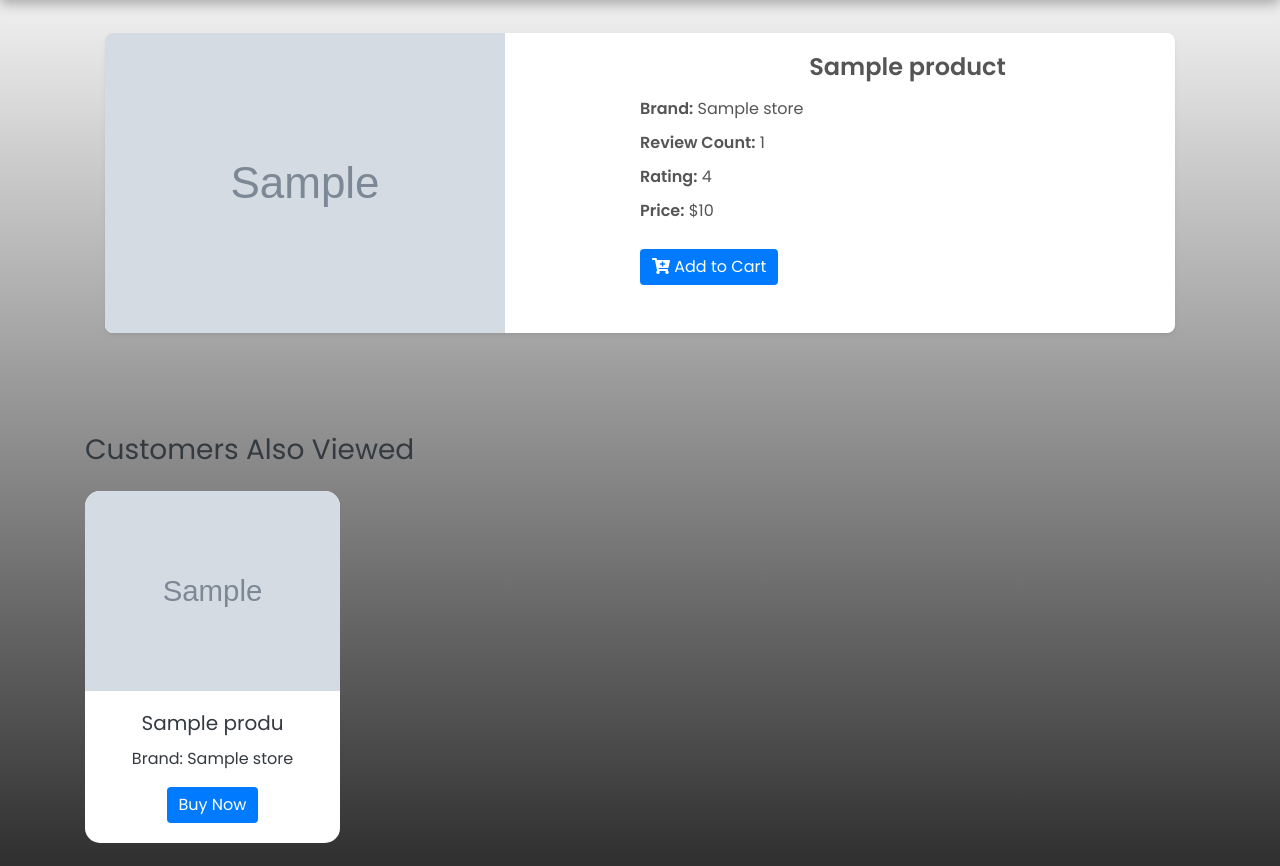
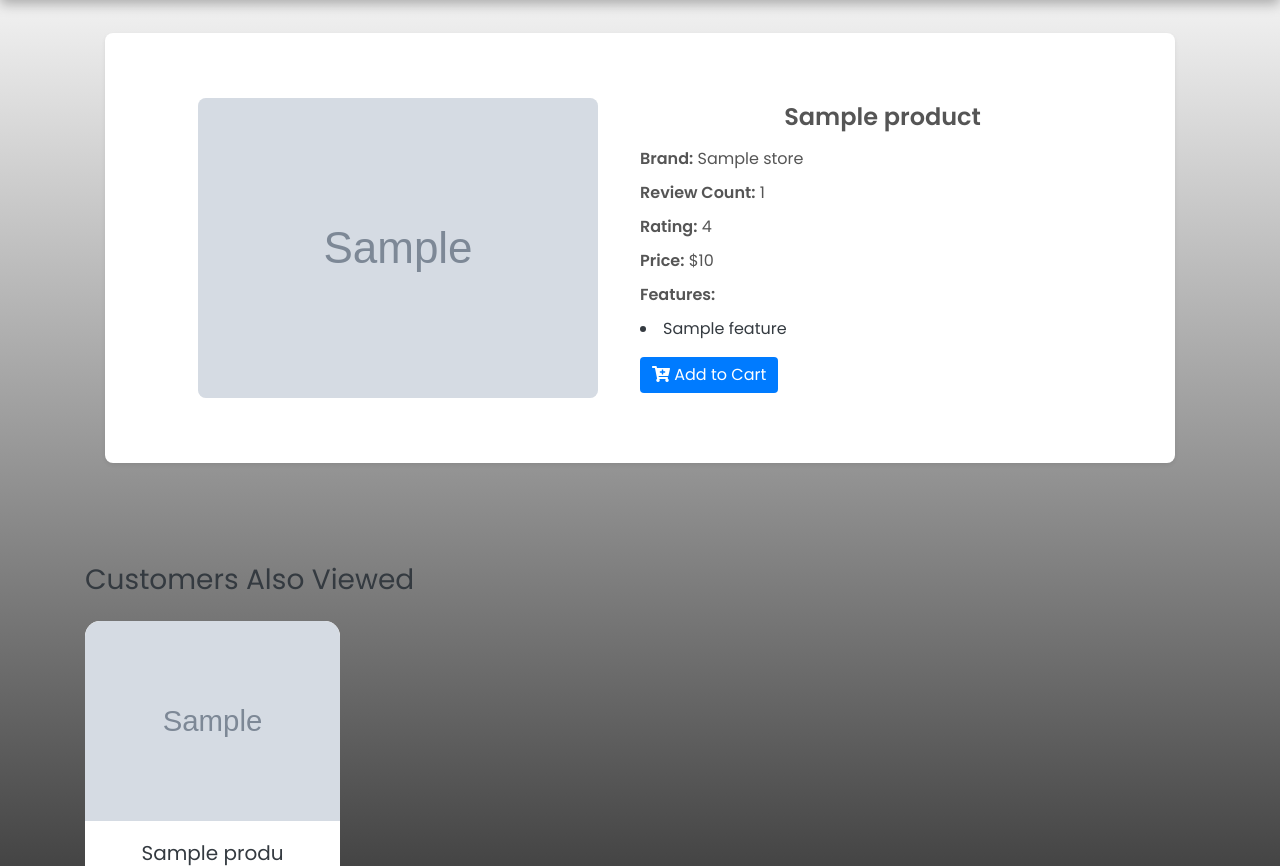
Before and after one commit to ascottR/Recommendation_SYS, a Flask app: template templates/productDetail.html in a window 1280 px wide. Shown: the part 67-933 px from the top of the page. Run offline with Flask 3, Linux system fonts and the light colour scheme; the template is opened without the code that fills it: most values are stand-ins (such as "Sample title", 1, 10 or a date in 2020); grey boxes marked "Sample" are stand-in pictures; parts of the project's set-up code (start-up, migrations or seed data) failed here and were passed over; some libraries are stand-ins or nearby versions.

Commit message:
frontend building

```diff
--- a/app.py
+++ b/app.py
@@ -103,6 +103,12 @@ def product_detail(parent_asin):
         # Directly extract the large image URL for this single product
         product['large_image_url'] = extract_large_image(product['images'])
 
+    # Handle product features: Convert string representation to a list
+    try:
+        product['features'] = ast.literal_eval(product.get('features', '[]'))
+    except (ValueError, SyntaxError):
+        product['features'] = []  # Fallback to empty list if parsing fails
+
     product_title = product['title']  # Get the product title
     k = 8  # Default to 5 recommendations if not specified
 
--- a/templates/main.html
+++ b/templates/main.html
@@ -75,8 +75,7 @@
                     <div class="card-body text-center">
                         <h5 class="card-title">{{ product['title'][:12] }}</h5>
                         <p class="card-text">Brand: {{ product['store'] }}</p>
-                        <button type="button" class="btn btn-primary" data-toggle="modal"
-                            data-target="#productModal{{ loop.index }}">Buy Now</button>
+                        <a href="/product/{{ product['parent_asin'] }}" class="btn btn-primary btn-block">Buy Now</a>
                     </div>
                 </div>
             </div>
--- a/templates/productDetail.html
+++ b/templates/productDetail.html
@@ -21,11 +21,30 @@
       /* Space between cards */
       box-shadow: 0 4px 8px rgba(0, 0, 0, 0.1);
       /* Subtle shadow for depth */
+      padding: 50px;
     }
 
     .product-card img {
-      height: auto;
-      /* Responsive height */
+      max-width: 100%;
+      /* Ensure it doesn't overflow */
+      max-height: 400px;
+      /* Set a specific height for the image */
+      object-fit: contain;
+      /* Ensure the image maintains aspect ratio */
+      border-radius: 8px;
+      /* Optional: rounded corners for the image */
+      background-color: #f8f9fa;
+      /* Light background behind the image */
+    }
+
+    .image-container {
+      padding: 15px;
+      /* Gap between the image and the border */
+      display: flex;
+      justify-content: center;
+      align-items: center;
+      height: 100%;
+      /* Ensure full height */
     }
 
     .product-details {
@@ -91,7 +110,7 @@
   <div class="container my-5">
     <div class="product-card shadow-sm">
       <div class="row no-gutters">
-        <div class="col-md-6">
+        <div class="col-md-6 image-container">
           <img src="{{ product['large_image_url'] }}" class="img-fluid rounded-start" alt="{{ product['title'] }}" />
         </div>
         <div class="col-md-6 product-details">
@@ -100,6 +119,10 @@
           <p><strong>Review Count:</strong> {{ product['rating_number'] }}</p>
           <p><strong>Rating:</strong> {{ product['average_rating'] }}</p>
           <p><strong>Price:</strong> ${{ product['price'] }}</p>
+          <p><strong>Features:</strong></p>
+          {% for feature in product['features'] %}
+          <li>{{ feature }}</li>
+          {% endfor %}
           <button class="btn btn-primary mt-3"><i class="fas fa-cart-plus"></i> Add to Cart</button>
         </div>
       </div>
```
